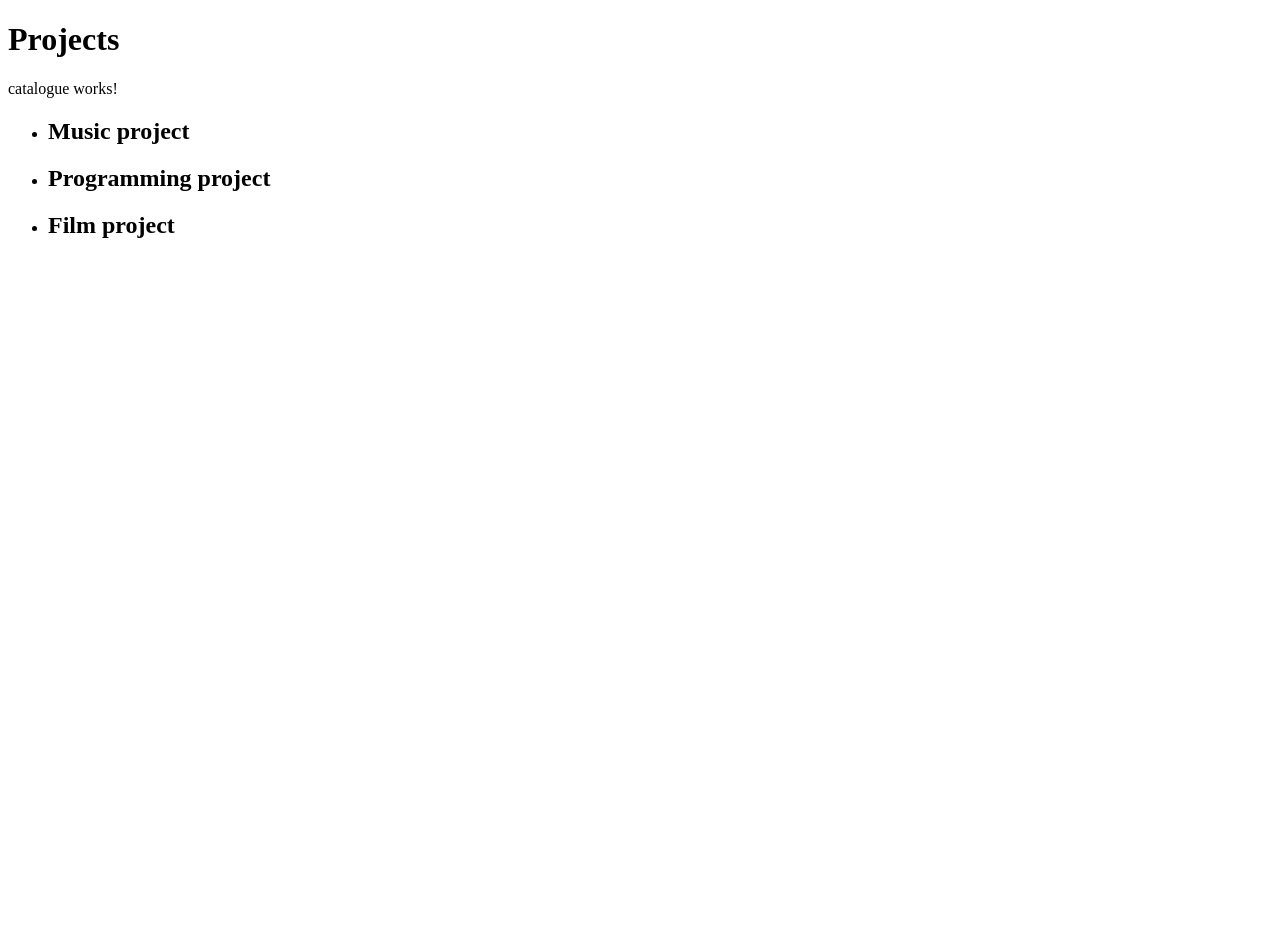
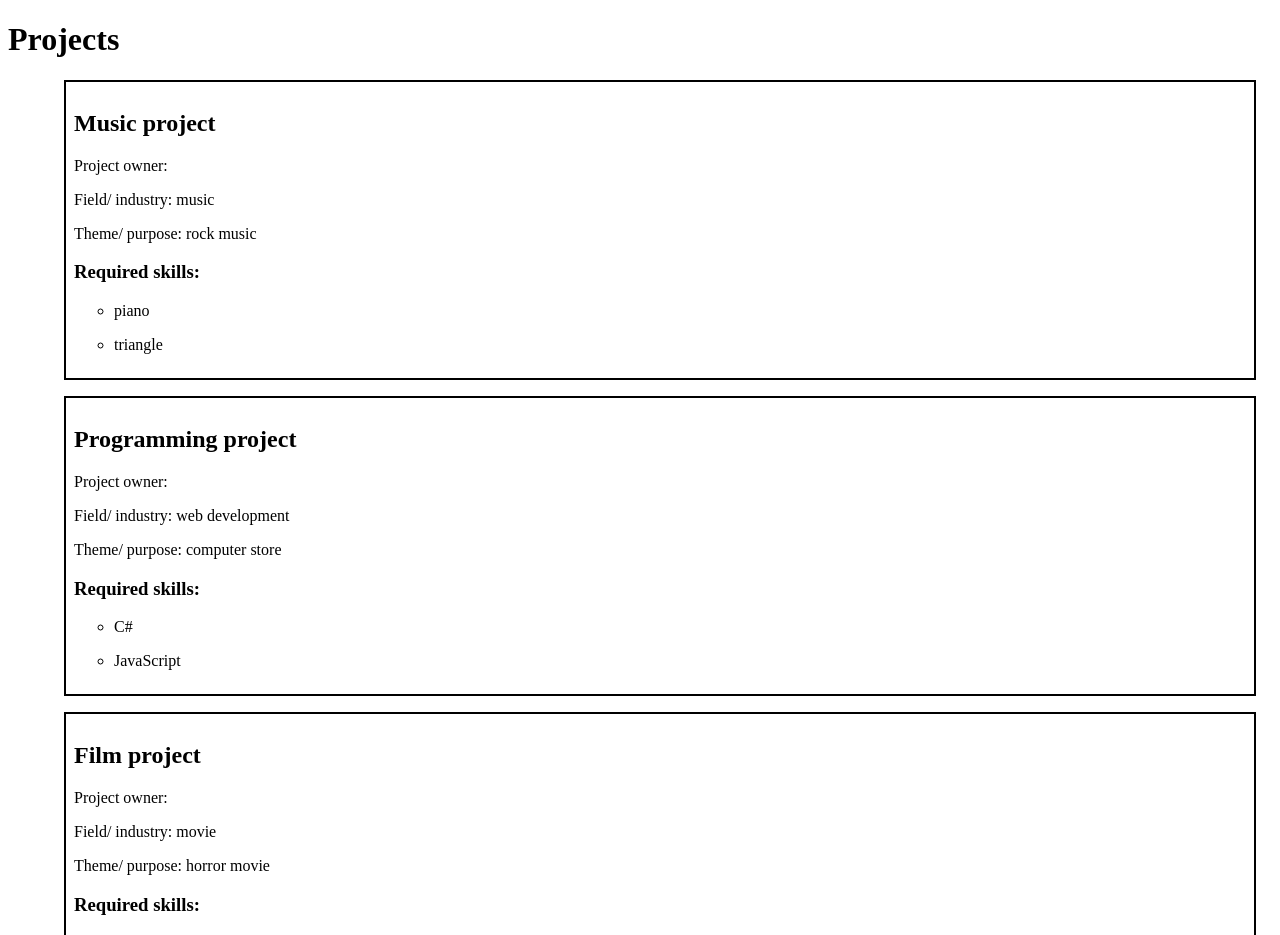
Before and after one commit to Dorine-forritari/DOTNET_Final_Case_Frontend, an Angular app: page /main in a window 1280 px wide. Shown: the top 935 px of the page. Before the commit the page ends 800 px from the top, so only its background shows below. Built offline with nearby package versions, Linux system fonts and the light colour scheme.

Commit message:
fix: improve catalogue component

```diff
--- a/src/app/app.module.ts
+++ b/src/app/app.module.ts
@@ -10,7 +10,7 @@ import { CatalogueComponent } from './components/catalogue/catalogue.component';
   declarations: [
     AppComponent,
     MainPage,
-    CatalogueComponent
+    CatalogueComponent,
   ],
   imports: [
     BrowserModule,
--- a/src/app/components/catalogue/catalogue.component.html
+++ b/src/app/components/catalogue/catalogue.component.html
@@ -1,8 +1,16 @@
-<p>catalogue works!</p>
-<ul>
+<ul class="projects-list">
   <li *ngFor="let project of projects">
     <div class="project-card">
       <h2 class="project-title">{{ project.title }}</h2>
+      <p>Project owner:</p>
+      <p>Field/ industry: {{ project.industry }}</p>
+      <p>Theme/ purpose: {{ project.theme }} </p>
+      <h3>Required skills:</h3>
+      <ul>
+        <li *ngFor="let skill of project.skills">
+          <p>{{ skill.name }}</p>
+        </li>
+      </ul>
     </div>
   </li>
 </ul>
--- a/src/app/components/catalogue/catalogue.component.scss
+++ b/src/app/components/catalogue/catalogue.component.scss
@@ -0,0 +1,9 @@
+.projects-list {
+  list-style: none;
+}
+
+.project-card {
+  margin: 1rem;
+  padding: 0.5rem;
+  border: 2px solid black;
+}
--- a/src/app/data/mock-data.ts
+++ b/src/app/data/mock-data.ts
@@ -9,8 +9,8 @@ export let mockProjects: Project[] = [
     id: 1,
     title: "Music project",
     description: "Description of music project",
-    theme: "",
-    industry: "",
+    theme: "rock music",
+    industry: "music",
     skills: [
       { name: "piano"},
       { name: "triangle"}],
@@ -23,8 +23,8 @@ export let mockProjects: Project[] = [
     id: 2,
     title: "Programming project",
     description: "Description of music project",
-    theme: "",
-    industry: "",
+    theme: "computer store",
+    industry: "web development",
     skills: [
       { name: "C#"},
       { name: "JavaScript"}],
@@ -37,8 +37,8 @@ export let mockProjects: Project[] = [
     id: 3,
     title: "Film project",
     description: "Description of film project",
-    theme: "",
-    industry: "",
+    theme: "horror movie",
+    industry: "movie",
     skills: [
       { name: "video editing"},
       { name: "directing"}],
```
